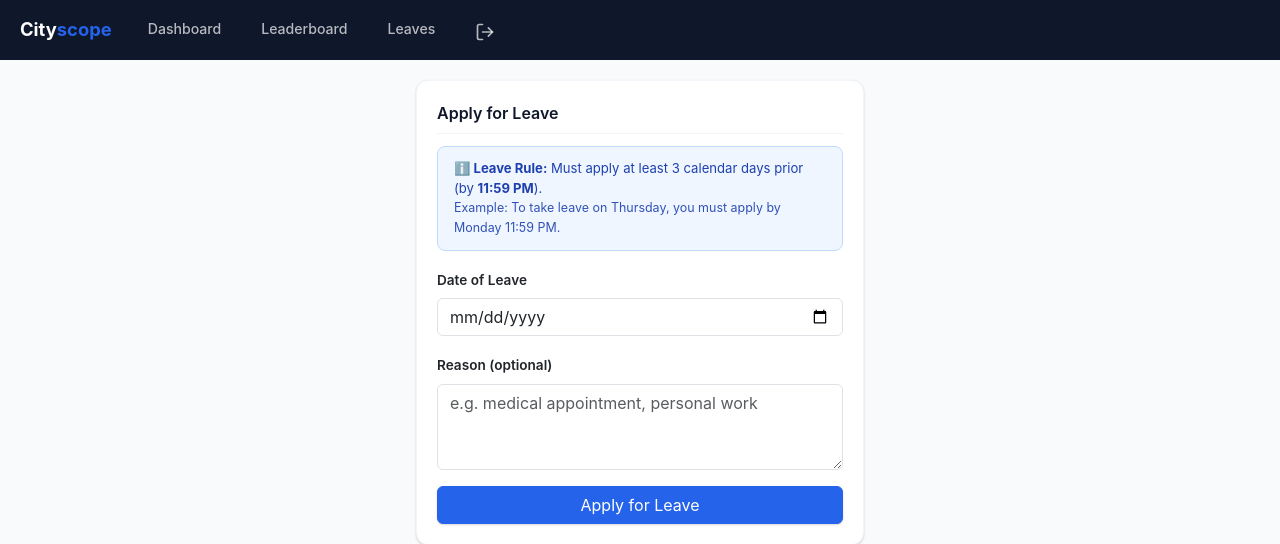
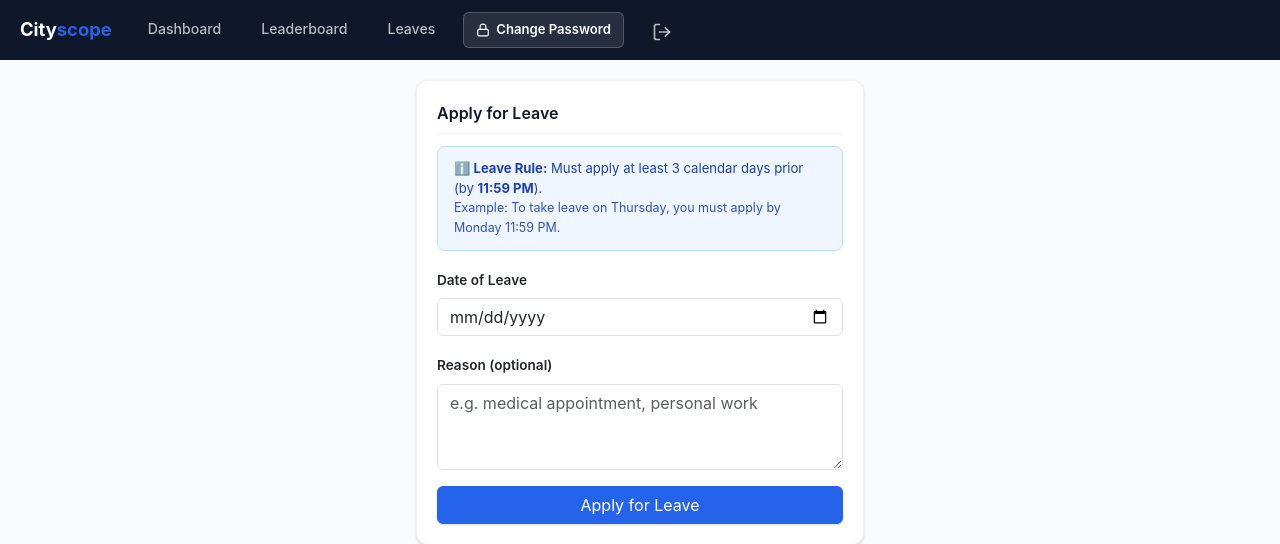
Before and after one commit to vaibhavs2711/AccountsCS, a Flask app: template templates/employee/leaves.html in a window 1280 px wide. Shown: the top 544 px of the page. Run offline with Flask 3, Linux system fonts and the light colour scheme; the template is opened without the code that fills it, so the values that code supplies are empty.

Commit message:
Add self-service change password feature for employees

```diff
--- a/app.py
+++ b/app.py
@@ -5,7 +5,7 @@ Main Flask Application - All routes and configuration.
 
 from datetime import datetime, timedelta
 from flask import (
-    Flask, render_template, request, redirect, url_for, session, flash
+    Flask, render_template, request, redirect, url_for, session, flash, jsonify
 )
 
 import config
@@ -919,6 +919,39 @@ def employee_cancel_leave(id):
     return redirect(url_for('employee_leaves'))
 
 
+@app.route('/employee/change-password', methods=['POST'])
+@login_required
+def employee_change_password():
+    """Allow logged-in employee to change their password."""
+    user = get_current_user()
+    if not user:
+        return jsonify({'success': False, 'error': 'Unauthorized'}), 401
+
+    current_password = request.form.get('current_password', '')
+    new_password = request.form.get('new_password', '').strip()
+    confirm_password = request.form.get('confirm_password', '').strip()
+
+    if not current_password or not new_password or not confirm_password:
+        return jsonify({'success': False, 'error': 'All fields are required.'}), 400
+
+    if not verify_password(current_password, user['password']):
+        return jsonify({'success': False, 'error': 'Current password is incorrect.'}), 400
+
+    if len(new_password) < 6:
+        return jsonify({'success': False, 'error': 'New password must be at least 6 characters long.'}), 400
+
+    if new_password != confirm_password:
+        return jsonify({'success': False, 'error': 'New passwords do not match.'}), 400
+
+    if current_password == new_password:
+        return jsonify({'success': False, 'error': 'New password cannot be the same as current password.'}), 400
+
+    new_hash = hash_password(new_password)
+    models.update_user_password(user['id'], new_hash)
+
+    return jsonify({'success': True, 'message': 'Password changed successfully!'})
+
+
 @app.route('/employee/leaderboard')
 @login_required
 def employee_leaderboard():
--- /dev/null
+++ b/templates/employee/_change_password_modal.html
@@ -0,0 +1,174 @@
+<!-- Change Password Modal -->
+<div class="modal-overlay" id="changePasswordModal" style="display: none; align-items: center; justify-content: center;">
+    <div class="modal-content" style="max-width: 440px; padding: 26px 28px; border-radius: 12px; background: #ffffff; box-shadow: 0 20px 25px -5px rgba(0, 0, 0, 0.15), 0 10px 10px -5px rgba(0, 0, 0, 0.04); position: relative;">
+        <div style="display: flex; justify-content: space-between; align-items: center; margin-bottom: 20px;">
+            <div style="font-size: 1.15rem; font-weight: 700; color: #0f172a; display: flex; align-items: center; gap: 8px;">
+                <svg width="20" height="20" viewBox="0 0 24 24" fill="none" stroke="currentColor" stroke-width="2" stroke-linecap="round" stroke-linejoin="round">
+                    <rect x="3" y="11" width="18" height="11" rx="2" ry="2"></rect>
+                    <path d="M7 11V7a5 5 0 0 1 10 0v4"></path>
+                </svg>
+                Change Password
+            </div>
+            <span style="cursor: pointer; font-size: 1.3rem; color: #94a3b8; line-height: 1; padding: 4px;" onclick="closeChangePasswordModal()" onmouseover="this.style.color='#0f172a'" onmouseout="this.style.color='#94a3b8'">✕</span>
+        </div>
+
+        <div id="cp-error-msg" style="display: none; padding: 10px 14px; background: #fef2f2; border: 1px solid #fecaca; color: #991b1b; border-radius: 6px; font-size: 0.85rem; margin-bottom: 16px; font-weight: 500;"></div>
+        <div id="cp-success-msg" style="display: none; padding: 10px 14px; background: #f0fdf4; border: 1px solid #bbf7d0; color: #166534; border-radius: 6px; font-size: 0.85rem; margin-bottom: 16px; font-weight: 500;"></div>
+
+        <form id="change-password-form" onsubmit="submitChangePassword(event)">
+            <div style="margin-bottom: 16px;">
+                <label style="display: block; font-size: 0.85rem; font-weight: 600; margin-bottom: 6px; color: #334155;">Current Password</label>
+                <div style="position: relative; display: flex; align-items: center;">
+                    <input type="password" id="cp_current_password" name="current_password" class="form-control" required placeholder="Enter current password" style="width: 100%; padding-right: 40px; font-size: 0.9rem;">
+                    <span onclick="togglePwdVisibility('cp_current_password', this)" style="position: absolute; right: 12px; cursor: pointer; color: #94a3b8; display: flex; align-items: center;" title="Toggle visibility">
+                        <svg width="18" height="18" viewBox="0 0 24 24" fill="none" stroke="currentColor" stroke-width="2" stroke-linecap="round" stroke-linejoin="round"><path d="M1 12s4-8 11-8 11 8 11 8-4 8-11 8-11-8-11-8z"></path><circle cx="12" cy="12" r="3"></circle></svg>
+                    </span>
+                </div>
+            </div>
+
+            <div style="margin-bottom: 16px;">
+                <label style="display: block; font-size: 0.85rem; font-weight: 600; margin-bottom: 6px; color: #334155;">New Password</label>
+                <div style="position: relative; display: flex; align-items: center;">
+                    <input type="password" id="cp_new_password" name="new_password" class="form-control" required placeholder="Minimum 6 characters" minlength="6" style="width: 100%; padding-right: 40px; font-size: 0.9rem;">
+                    <span onclick="togglePwdVisibility('cp_new_password', this)" style="position: absolute; right: 12px; cursor: pointer; color: #94a3b8; display: flex; align-items: center;" title="Toggle visibility">
+                        <svg width="18" height="18" viewBox="0 0 24 24" fill="none" stroke="currentColor" stroke-width="2" stroke-linecap="round" stroke-linejoin="round"><path d="M1 12s4-8 11-8 11 8 11 8-4 8-11 8-11-8z"></path><circle cx="12" cy="12" r="3"></circle></svg>
+                    </span>
+                </div>
+            </div>
+
+            <div style="margin-bottom: 22px;">
+                <label style="display: block; font-size: 0.85rem; font-weight: 600; margin-bottom: 6px; color: #334155;">Confirm New Password</label>
+                <div style="position: relative; display: flex; align-items: center;">
+                    <input type="password" id="cp_confirm_password" name="confirm_password" class="form-control" required placeholder="Re-enter new password" minlength="6" style="width: 100%; padding-right: 40px; font-size: 0.9rem;">
+                    <span onclick="togglePwdVisibility('cp_confirm_password', this)" style="position: absolute; right: 12px; cursor: pointer; color: #94a3b8; display: flex; align-items: center;" title="Toggle visibility">
+                        <svg width="18" height="18" viewBox="0 0 24 24" fill="none" stroke="currentColor" stroke-width="2" stroke-linecap="round" stroke-linejoin="round"><path d="M1 12s4-8 11-8 11 8 11 8-4 8-11 8-11-8z"></path><circle cx="12" cy="12" r="3"></circle></svg>
+                    </span>
+                </div>
+            </div>
+
+            <div style="display: flex; gap: 10px; justify-content: flex-end;">
+                <button type="button" class="btn" onclick="closeChangePasswordModal()" style="background: #f1f5f9; color: #475569; border: none; padding: 8px 16px; border-radius: 6px; font-weight: 600; cursor: pointer;">Cancel</button>
+                <button type="submit" id="cp_submit_btn" class="btn" style="background: #0f172a; color: #fff; border: none; padding: 8px 20px; border-radius: 6px; font-weight: 600; cursor: pointer;">Update Password</button>
+            </div>
+        </form>
+    </div>
+</div>
+
+<script>
+function openChangePasswordModal() {
+    var modal = document.getElementById('changePasswordModal');
+    var form = document.getElementById('change-password-form');
+    var errorBox = document.getElementById('cp-error-msg');
+    var successBox = document.getElementById('cp-success-msg');
+    if (form) form.reset();
+    if (errorBox) errorBox.style.display = 'none';
+    if (successBox) successBox.style.display = 'none';
+    if (modal) {
+        modal.classList.add('open');
+        modal.style.display = 'flex';
+        setTimeout(function() {
+            var inp = document.getElementById('cp_current_password');
+            if (inp) inp.focus();
+        }, 100);
+    }
+}
+
+function closeChangePasswordModal() {
+    var modal = document.getElementById('changePasswordModal');
+    if (modal) {
+        modal.classList.remove('open');
+        modal.style.display = 'none';
+    }
+}
+
+function togglePwdVisibility(inputId, iconEl) {
+    var input = document.getElementById(inputId);
+    if (!input) return;
+    if (input.type === 'password') {
+        input.type = 'text';
+        if (iconEl) iconEl.style.color = '#0284c7';
+    } else {
+        input.type = 'password';
+        if (iconEl) iconEl.style.color = '#94a3b8';
+    }
+}
+
+function submitChangePassword(event) {
+    event.preventDefault();
+    var curPwd = document.getElementById('cp_current_password').value;
+    var newPwd = document.getElementById('cp_new_password').value;
+    var confPwd = document.getElementById('cp_confirm_password').value;
+    var errorBox = document.getElementById('cp-error-msg');
+    var successBox = document.getElementById('cp-success-msg');
+    var submitBtn = document.getElementById('cp_submit_btn');
+
+    errorBox.style.display = 'none';
+    successBox.style.display = 'none';
+
+    if (newPwd !== confPwd) {
+        errorBox.innerText = 'New passwords do not match.';
+        errorBox.style.display = 'block';
+        return;
+    }
+
+    if (newPwd.length < 6) {
+        errorBox.innerText = 'New password must be at least 6 characters long.';
+        errorBox.style.display = 'block';
+        return;
+    }
+
+    if (curPwd === newPwd) {
+        errorBox.innerText = 'New password cannot be the same as current password.';
+        errorBox.style.display = 'block';
+        return;
+    }
+
+    submitBtn.disabled = true;
+    submitBtn.innerText = 'Updating...';
+
+    var formData = new FormData();
+    formData.append('current_password', curPwd);
+    formData.append('new_password', newPwd);
+    formData.append('confirm_password', confPwd);
+
+    fetch("{{ url_for('employee_change_password') }}", {
+        method: 'POST',
+        body: formData
+    })
+    .then(function(res) {
+        return res.json().then(function(data) {
+            return { ok: res.ok, data: data };
+        });
+    })
+    .then(function(result) {
+        submitBtn.disabled = false;
+        submitBtn.innerText = 'Update Password';
+
+        if (!result.ok || !result.data.success) {
+            errorBox.innerText = (result.data && result.data.error) ? result.data.error : 'Failed to update password.';
+            errorBox.style.display = 'block';
+        } else {
+            successBox.innerText = result.data.message || 'Password updated successfully!';
+            successBox.style.display = 'block';
+            document.getElementById('change-password-form').reset();
+            setTimeout(function() {
+                closeChangePasswordModal();
+            }, 1500);
+        }
+    })
+    .catch(function(err) {
+        submitBtn.disabled = false;
+        submitBtn.innerText = 'Update Password';
+        errorBox.innerText = 'Network error occurred. Please try again.';
+        errorBox.style.display = 'block';
+    });
+}
+
+// Close when clicking modal backdrop
+window.addEventListener('click', function(e) {
+    var modal = document.getElementById('changePasswordModal');
+    if (modal && e.target === modal) {
+        closeChangePasswordModal();
+    }
+});
+</script>
--- a/templates/employee/dashboard.html
+++ b/templates/employee/dashboard.html
@@ -10,6 +10,10 @@
         <a href="{{ url_for('employee_dashboard') }}" class="{% if request.path == '/employee' %}active{% endif %}">Dashboard</a>
         <a href="{{ url_for('employee_leaderboard') }}" class="{% if request.path == '/employee/leaderboard' %}active{% endif %}">Leaderboard</a>
         <a href="{{ url_for('employee_leaves') }}" class="{% if request.path == '/employee/leaves' %}active{% endif %}">Leaves</a>
+        <button type="button" onclick="openChangePasswordModal()" style="background: rgba(255,255,255,0.1); border: 1px solid rgba(255,255,255,0.2); color: #fff; border-radius: 6px; padding: 6px 12px; font-size: 0.82rem; font-weight: 600; cursor: pointer; display: flex; align-items: center; gap: 6px; transition: all 0.2s;" onmouseover="this.style.background='rgba(255,255,255,0.2)'" onmouseout="this.style.background='rgba(255,255,255,0.1)'" title="Change your password">
+            <svg width="14" height="14" viewBox="0 0 24 24" fill="none" stroke="currentColor" stroke-width="2" stroke-linecap="round" stroke-linejoin="round"><rect x="3" y="11" width="18" height="11" rx="2" ry="2"></rect><path d="M7 11V7a5 5 0 0 1 10 0v4"></path></svg>
+            Change Password
+        </button>
         <form method="POST" action="{{ url_for('logout') }}" style="margin:0; display:flex; align-items:center;">
             <button type="submit" style="background:none; border:none; color:rgba(255,255,255,0.7); cursor:pointer; padding: 6px 12px; transition: 0.2s;" title="Logout" onmouseover="this.style.color='#fff'" onmouseout="this.style.color='rgba(255,255,255,0.7)'">
                 <svg width="20" height="20" viewBox="0 0 24 24" fill="none" stroke="currentColor" stroke-width="2" stroke-linecap="round" stroke-linejoin="round"><path d="M9 21H5a2 2 0 0 1-2-2V5a2 2 0 0 1 2-2h4"></path><polyline points="16 17 21 12 16 7"></polyline><line x1="21" y1="12" x2="9" y2="12"></line></svg>
@@ -17,6 +21,8 @@
         </form>
     </div>
 </div>
+
+{% include "employee/_change_password_modal.html" %}
 
 <div class="emp-container">
 
--- a/templates/employee/leaderboard.html
+++ b/templates/employee/leaderboard.html
@@ -10,6 +10,10 @@
         <a href="{{ url_for('employee_dashboard') }}" class="{% if request.path == '/employee' %}active{% endif %}">Dashboard</a>
         <a href="{{ url_for('employee_leaderboard') }}" class="{% if request.path == '/employee/leaderboard' %}active{% endif %}">Leaderboard</a>
         <a href="{{ url_for('employee_leaves') }}" class="{% if request.path == '/employee/leaves' %}active{% endif %}">Leaves</a>
+        <button type="button" onclick="openChangePasswordModal()" style="background: rgba(255,255,255,0.1); border: 1px solid rgba(255,255,255,0.2); color: #fff; border-radius: 6px; padding: 6px 12px; font-size: 0.82rem; font-weight: 600; cursor: pointer; display: flex; align-items: center; gap: 6px; transition: all 0.2s;" onmouseover="this.style.background='rgba(255,255,255,0.2)'" onmouseout="this.style.background='rgba(255,255,255,0.1)'" title="Change your password">
+            <svg width="14" height="14" viewBox="0 0 24 24" fill="none" stroke="currentColor" stroke-width="2" stroke-linecap="round" stroke-linejoin="round"><rect x="3" y="11" width="18" height="11" rx="2" ry="2"></rect><path d="M7 11V7a5 5 0 0 1 10 0v4"></path></svg>
+            Change Password
+        </button>
         <form method="POST" action="{{ url_for('logout') }}" style="margin:0; display:flex; align-items:center;">
             <button type="submit" style="background:none; border:none; color:rgba(255,255,255,0.7); cursor:pointer; padding: 6px 12px; transition: 0.2s;" title="Logout" onmouseover="this.style.color='#fff'" onmouseout="this.style.color='rgba(255,255,255,0.7)'">
                 <svg width="20" height="20" viewBox="0 0 24 24" fill="none" stroke="currentColor" stroke-width="2" stroke-linecap="round" stroke-linejoin="round"><path d="M9 21H5a2 2 0 0 1-2-2V5a2 2 0 0 1 2-2h4"></path><polyline points="16 17 21 12 16 7"></polyline><line x1="21" y1="12" x2="9" y2="12"></line></svg>
@@ -17,6 +21,8 @@
         </form>
     </div>
 </div>
+
+{% include "employee/_change_password_modal.html" %}
 
 <div class="emp-container">
 
--- a/templates/employee/leaves.html
+++ b/templates/employee/leaves.html
@@ -10,6 +10,10 @@
         <a href="{{ url_for('employee_dashboard') }}" class="{% if request.path == '/employee' %}active{% endif %}">Dashboard</a>
         <a href="{{ url_for('employee_leaderboard') }}" class="{% if request.path == '/employee/leaderboard' %}active{% endif %}">Leaderboard</a>
         <a href="{{ url_for('employee_leaves') }}" class="{% if request.path == '/employee/leaves' %}active{% endif %}">Leaves</a>
+        <button type="button" onclick="openChangePasswordModal()" style="background: rgba(255,255,255,0.1); border: 1px solid rgba(255,255,255,0.2); color: #fff; border-radius: 6px; padding: 6px 12px; font-size: 0.82rem; font-weight: 600; cursor: pointer; display: flex; align-items: center; gap: 6px; transition: all 0.2s;" onmouseover="this.style.background='rgba(255,255,255,0.2)'" onmouseout="this.style.background='rgba(255,255,255,0.1)'" title="Change your password">
+            <svg width="14" height="14" viewBox="0 0 24 24" fill="none" stroke="currentColor" stroke-width="2" stroke-linecap="round" stroke-linejoin="round"><rect x="3" y="11" width="18" height="11" rx="2" ry="2"></rect><path d="M7 11V7a5 5 0 0 1 10 0v4"></path></svg>
+            Change Password
+        </button>
         <form method="POST" action="{{ url_for('logout') }}" style="margin:0; display:flex; align-items:center;">
             <button type="submit" style="background:none; border:none; color:rgba(255,255,255,0.7); cursor:pointer; padding: 6px 12px; transition: 0.2s;" title="Logout" onmouseover="this.style.color='#fff'" onmouseout="this.style.color='rgba(255,255,255,0.7)'">
                 <svg width="20" height="20" viewBox="0 0 24 24" fill="none" stroke="currentColor" stroke-width="2" stroke-linecap="round" stroke-linejoin="round"><path d="M9 21H5a2 2 0 0 1-2-2V5a2 2 0 0 1 2-2h4"></path><polyline points="16 17 21 12 16 7"></polyline><line x1="21" y1="12" x2="9" y2="12"></line></svg>
@@ -17,6 +21,8 @@
         </form>
     </div>
 </div>
+
+{% include "employee/_change_password_modal.html" %}
 
 <div class="emp-container">
 
```
Also changed, not shown: models.py (+10 -0 lines).
